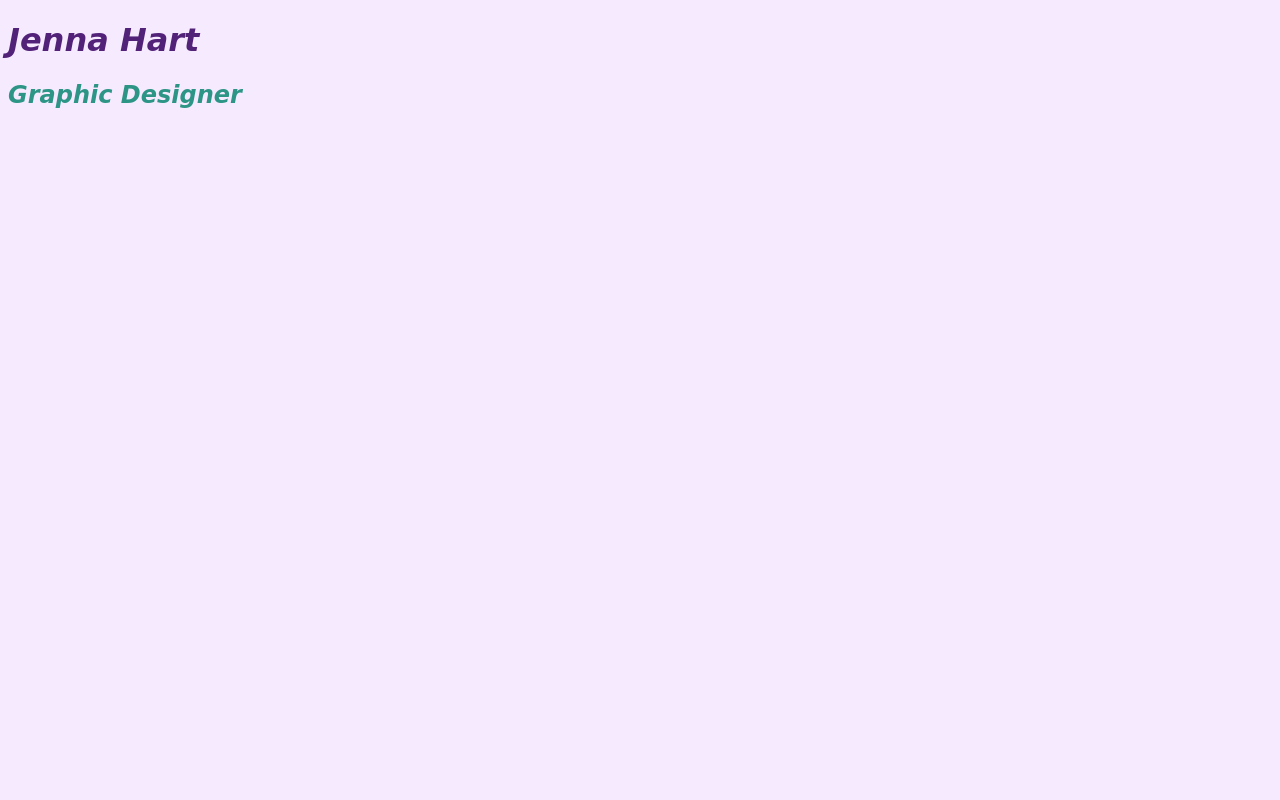
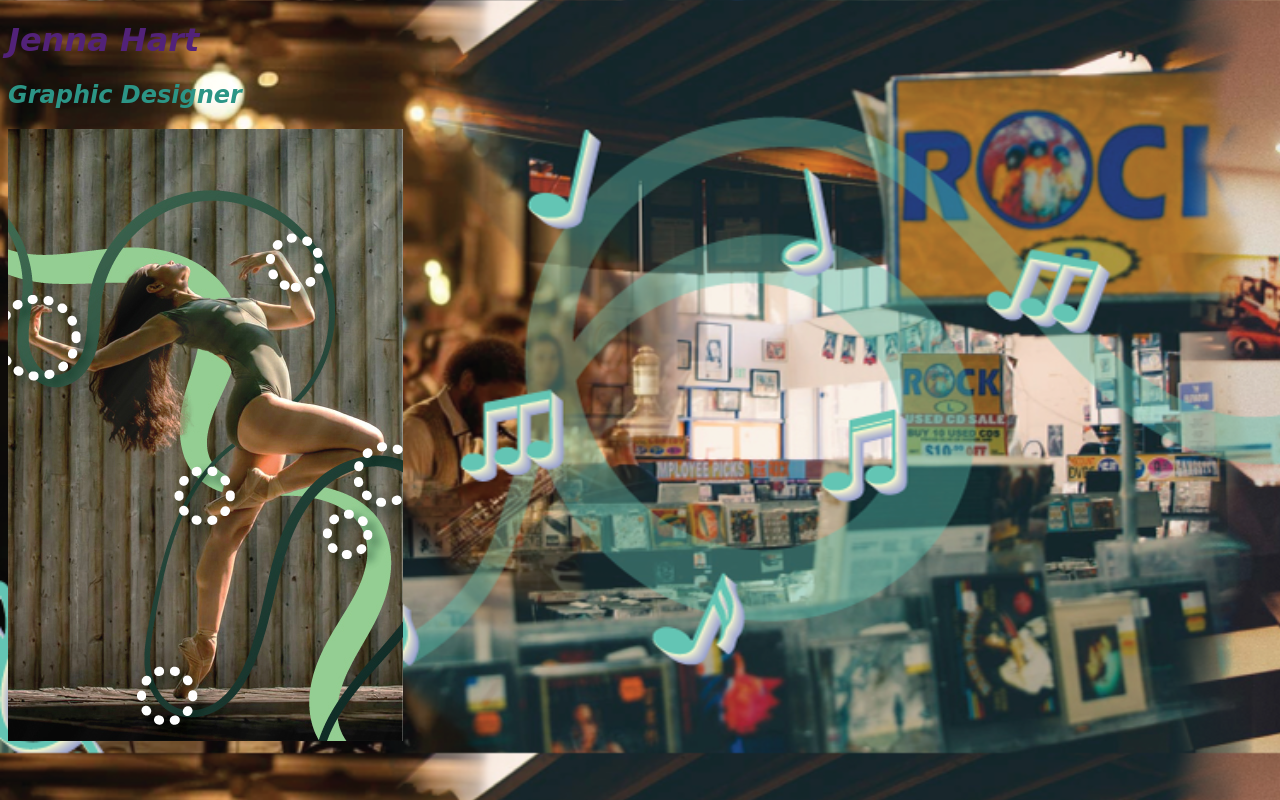
Before and after one commit to hartdesigns00/TestSite, a plain HTML site: page index.html in a window 1280 px wide. Drawn offline with Linux system fonts and the light colour scheme; a web font is replaced by a local one.

Commit message:
added images

```diff
--- a/index.html
+++ b/index.html
@@ -12,6 +12,6 @@
 <body>
     <h1>Jenna Hart</h1>
     <h2>Graphic Designer</h2>
-
+    <img src="assets/Dance.png" alt="an image of a woman expresively posed while dancing with flowy lines and dotted circles floating around her">
 </body>
 </html>
--- a/main.css
+++ b/main.css
@@ -1,4 +1,5 @@
-body{background-color:rgb(246, 234, 255);
+body{background-image: url("assets/MusicFlow.png");
+    background-size: cover;
     font-family: "Playwrite AT", cursive;
     font-optical-sizing: auto;
     font-weight: 400;
```
